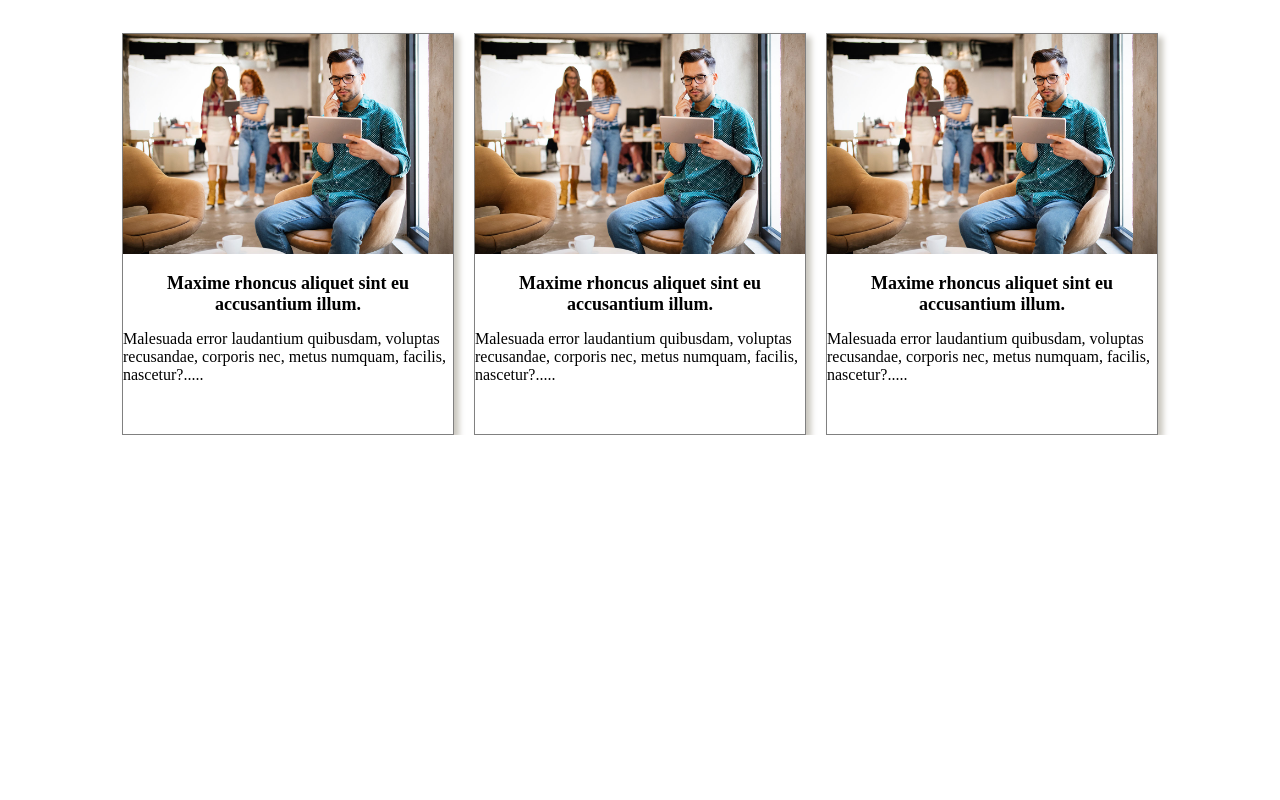
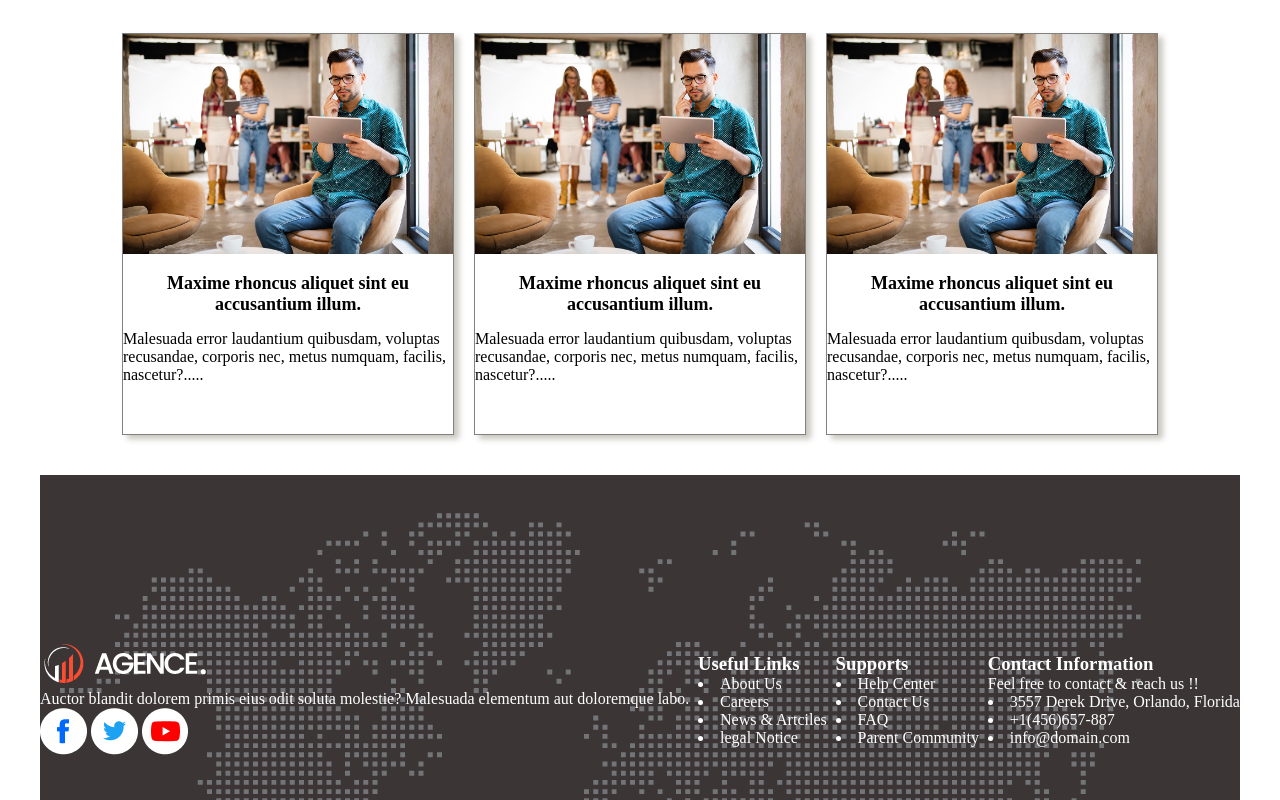
Before and after one commit to Saha-joy7/Digital-agency, a plain HTML site: page index.html in a window 1280 px wide. Shown: the part 2000-2800 px from the top of the page. Before the commit the page ends 2435 px from the top, so only its background shows below. Drawn offline with Linux system fonts and the light colour scheme.

Commit message:
added the footer

```diff
--- a/Style/design.css
+++ b/Style/design.css
@@ -29,7 +29,7 @@ a{
 
 }
 .banner{
-    background-image: url("../asset/image/background.jpg") , linear-gradient(rgba(0,0,0,0.2),rgba(0,0,0,0.4));
+    background-image: url("../asset/image/Young-team-working-together-in-a-meeting-room.webp");
     background-repeat: no-repeat;
     background-position: center;
     background-size: cover;
@@ -194,3 +194,13 @@ small{
 .about-blog{
     font: 10px;
 }
+.about-webpage{
+    display: flex;
+    justify-content: space-between;
+    align-items: center;
+    height: 450px;
+    background-image: url(../asset/image/footer-bg.png);
+    background-color: rgb(59, 53, 53);
+    color: white;
+    margin: 40px;
+}
--- a/index.html
+++ b/index.html
@@ -136,6 +136,59 @@
             </div>
         </section>
     </main>
-    <footer></footer>
+        <!--From here the footer start-->
+    <footer>
+        <div class="about-webpage">
+            <div class="about-webpage-one">
+                <img class="about-webpage-logo" src="./asset/logo/logo.png" alt="">
+                <p class="about-webpage-author">Auctor blandit dolorem primis eius odit soluta molestie? Malesuada elementum aut doloremque labo.</p>
+                <div class="about-webpage-images">
+                    <img src="./asset/icons/fb.png" alt="" class="about-webpage-image">
+                    <img src="./asset/icons/twitter.png" alt="" class="about-webpage-image">
+                    <img src="./asset/icons/youtube.png" alt="" class="about-webpage-image">
+                </div>
+            </div>
+            <div class="about-webpage-two">
+                <h3 class="about-webpage-title">Useful Links</h3>
+                <a href="">
+                    <li class="about-webpage-details">About Us</li>
+                </a>
+                <a href="">
+                    <li class="about-webpage-details">Careers</li>
+                </a>
+                <a href="">
+                    <li class="about-webpage-details">News & Artciles</li>
+                </a>
+                <a href="">
+                    <li class="about-webpage-details">legal Notice</li>
+                </a>
+            </div>
+            <div class="about-webpage-three">
+                <h3 class="about-webpage-supports">Supports</h3>
+                <a href="">
+                    <li class="about-webpage-support">Help Center</li>
+                </a>
+                <a href="">
+                    <li class="about-webpage-support">Contact Us</li>
+                </a>
+                <a href="">
+                    <li class="about-webpage-support">FAQ</li>
+                </a>
+                <a href="">
+                    <li class="about-webpage-support">Parent Community</li>
+                </a>
+            </div>
+            <div class="about-webpage-four">
+                <h3 class="about-webpage-contacts">Contact Information</h3>
+                <p class="about-webpage-contact">Feel free to contact & reach us !!</p>
+                <li class="about-webpage-list">3557 Derek Drive, Orlando, Florida</li>
+                <li class="about-webpage-list">+1(456)657-887</li>
+                <li class="about-webpage-list">info@domain.com</li>
+            </div>
+
+
+
+        </div>
+    </footer>
 </body>
 </html>
```
